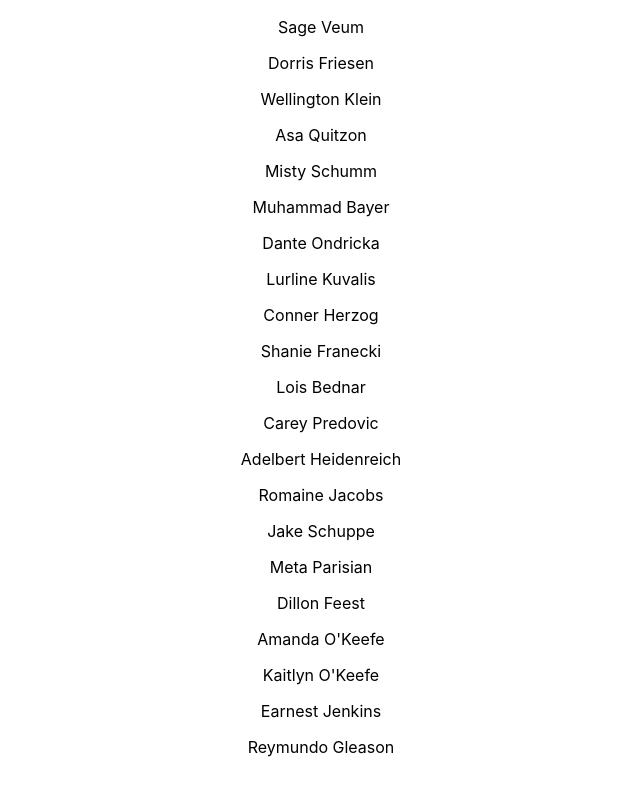
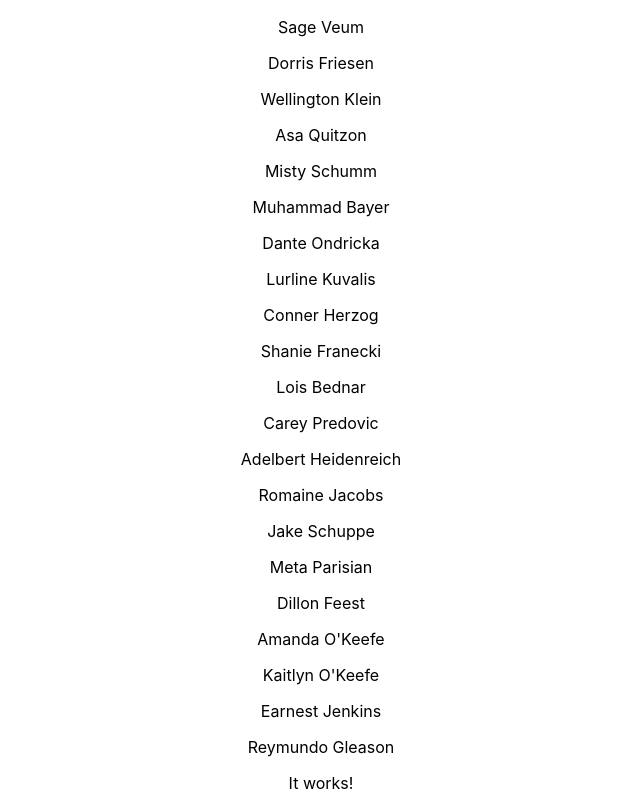
Before and after one commit to Gurmali/react-essentials-mini-project, a React (Create React App) app in the folder my-app/: page / in a window 1280 px wide. Shown: the part 5264-6057 px from the top of the page, without its empty margins (319-959 px from the left). Built offline with nearby package versions, Linux system fonts and the light colour scheme.

Commit message:
it works

```diff
--- a/my-app/src/App.js
+++ b/my-app/src/App.js
@@ -16,6 +16,7 @@ import LifeCycleCWU from './components/LifeCycleCWU';
 import ControlledForm from './components/ControlledForm';
 import UncontrolledForm from './components/UncontrolledForm';
 import SearchBar from './components/SearchBar';
+import ControlledFormHooks from './components/ControlledFormHooks';
 
 
 function App() {
@@ -37,6 +38,7 @@ function App() {
       <ControlledForm />
       <UncontrolledForm />
       <SearchBar />
+      <ControlledFormHooks />
     </div>
   );
 }
--- /dev/null
+++ b/my-app/src/components/ControlledFormHooks.js
@@ -0,0 +1,11 @@
+import React from 'react'
+
+function ControlledFormHooks() {
+  return (
+    <div>
+        It works!
+    </div>
+  )
+}
+
+export default ControlledFormHooks
```
